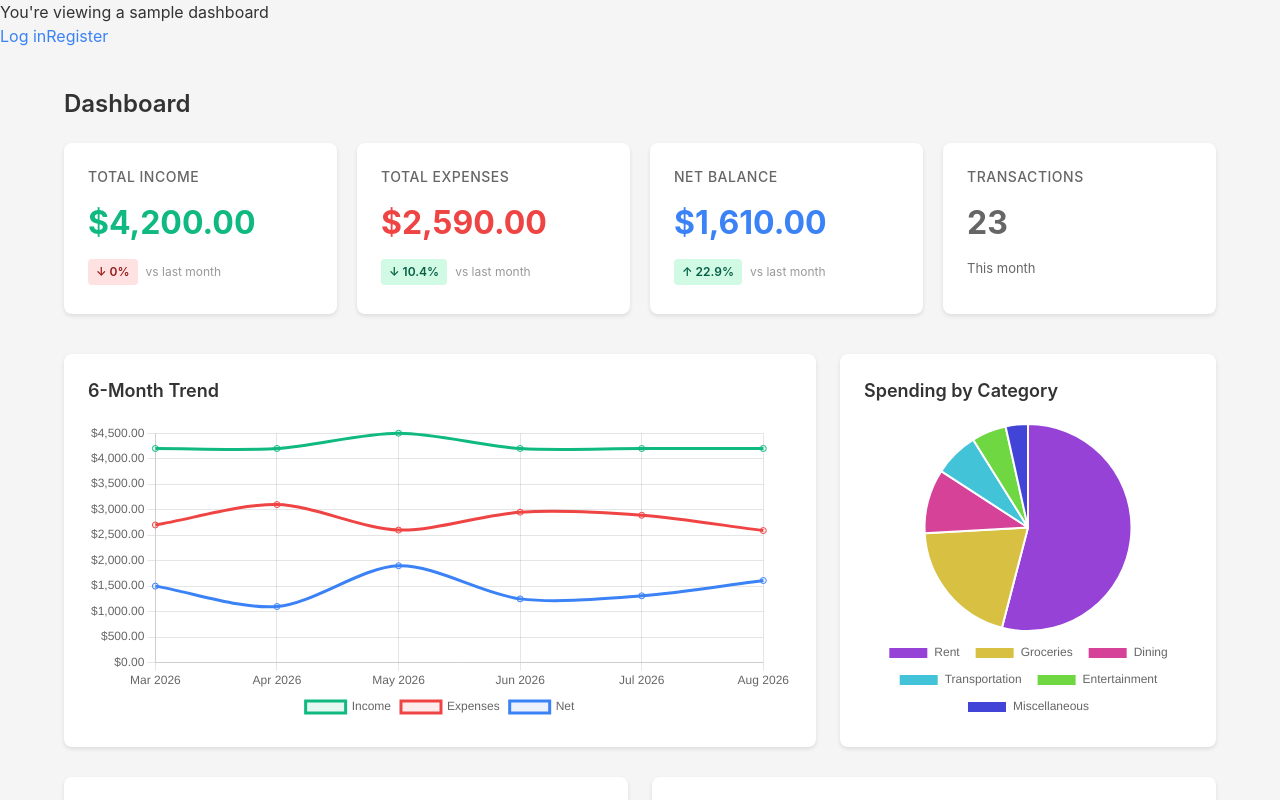
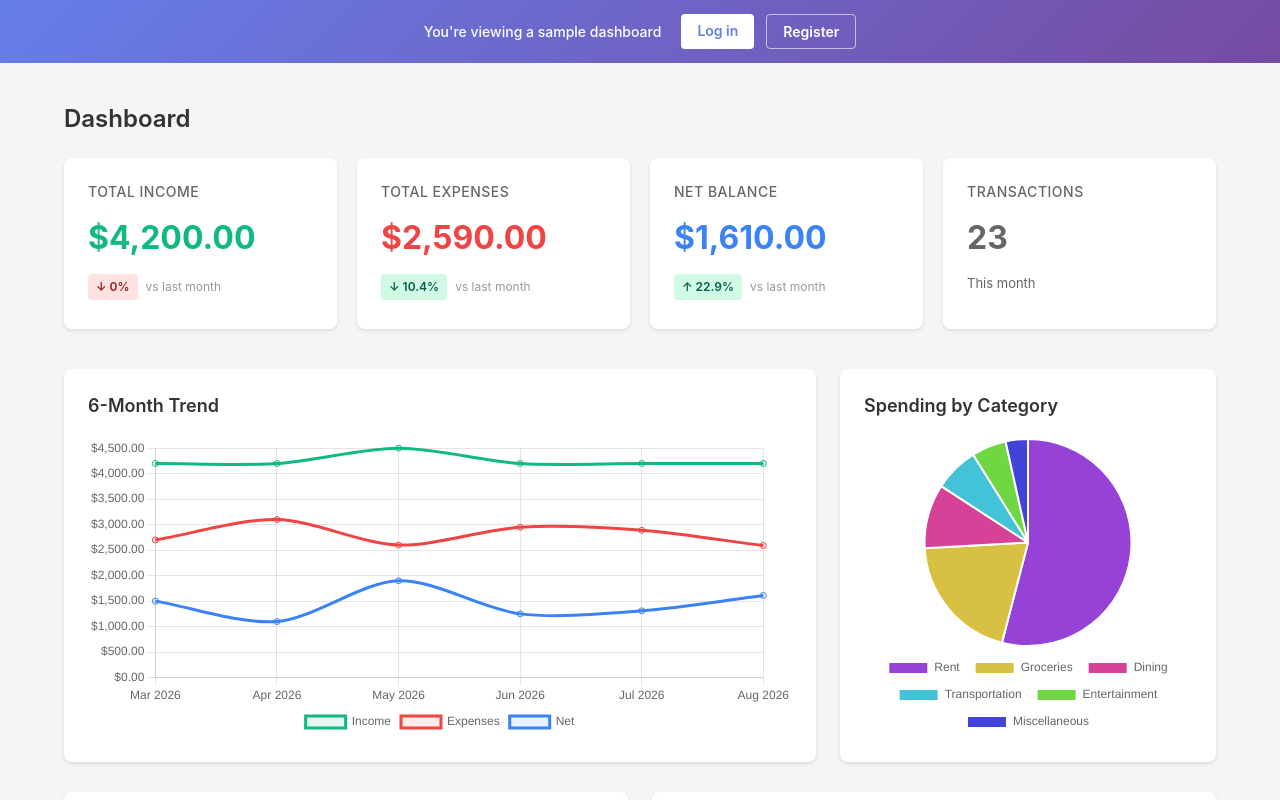
Before and after one commit to lucas-hebmuller/expense-tracker, a React (Vite) app in the folder frontend/: page / in a window 1280 px wide. Shown: the top 800 px of the page. Built offline with nearby package versions, Linux system fonts and the light colour scheme.

Commit message:
added banner to landing page

```diff
--- a/frontend/src/components/DashboardView.tsx
+++ b/frontend/src/components/DashboardView.tsx
@@ -35,7 +35,6 @@ function DashboardView({
     <main className="main-content">
       <h2>Dashboard</h2>
 
-      {/* Comparison Cards */}
       <div className="dashboard-grid">
         <ComparisonCard
           title="Total Income"
@@ -62,7 +61,6 @@ function DashboardView({
         </div>
       </div>
 
-      {/* Charts Section */}
       <div className="charts-grid">
         <div className="dashboard-section chart-section-large">
           <h3>6-Month Trend</h3>
@@ -85,7 +83,6 @@ function DashboardView({
         </div>
       </div>
 
-      {/* Bottom Section */}
       <div className="dashboard-bottom">
         <div className="dashboard-section">
           <h3>Top 5 Spending Categories</h3>
--- a/frontend/src/index.css
+++ b/frontend/src/index.css
@@ -351,6 +351,68 @@ a:hover {
 
 .navbar button:hover {
   background-color: #dc2626;
+}
+
+/* ===========================
+   DEMO BANNER
+   =========================== */
+.demo-banner {
+  background: linear-gradient(135deg, #667eea 0%, #764ba2 100%);
+  color: white;
+  padding: 14px 24px;
+  display: flex;
+  justify-content: center;
+  align-items: center;
+  gap: 20px;
+  flex-wrap: wrap;
+  text-align: center;
+}
+
+.demo-banner span {
+  font-size: 14px;
+  font-weight: 500;
+}
+
+.demo-banner-actions {
+  display: flex;
+  gap: 12px;
+}
+
+.demo-banner-actions a {
+  font-size: 14px;
+  font-weight: 600;
+  padding: 6px 16px;
+  border-radius: 4px;
+  text-decoration: none;
+  transition: background-color 0.2s, color 0.2s;
+}
+
+.demo-banner-actions a:first-child {
+  background-color: white;
+  color: #667eea;
+}
+
+.demo-banner-actions a:first-child:hover {
+  background-color: #f0f0ff;
+  text-decoration: none;
+}
+
+.demo-banner-actions a:last-child {
+  background-color: transparent;
+  color: white;
+  border: 1px solid rgba(255, 255, 255, 0.6);
+}
+
+.demo-banner-actions a:last-child:hover {
+  background-color: rgba(255, 255, 255, 0.15);
+  text-decoration: none;
+}
+
+@media (max-width: 480px) {
+  .demo-banner {
+    flex-direction: column;
+    gap: 12px;
+  }
 }
 
 /* ===========================
--- a/frontend/src/pages/LandingPage.tsx
+++ b/frontend/src/pages/LandingPage.tsx
@@ -13,14 +13,14 @@ function LandingPage() {
   const token = useAuthStore((state) => state.token);
 
   if (isTokenValid(token)) {
-    return <Navigate to="/dashboard" replace/>;
+    return <Navigate to="/dashboard" replace />;
   }
 
   return (
     <div>
       <div className="demo-banner">
         <span>You're viewing a sample dashboard</span>
-        <div>
+        <div className="demo-banner-actions">
           <Link to="/login">Log in</Link>
           <Link to="/register">Register</Link>
         </div>
```
